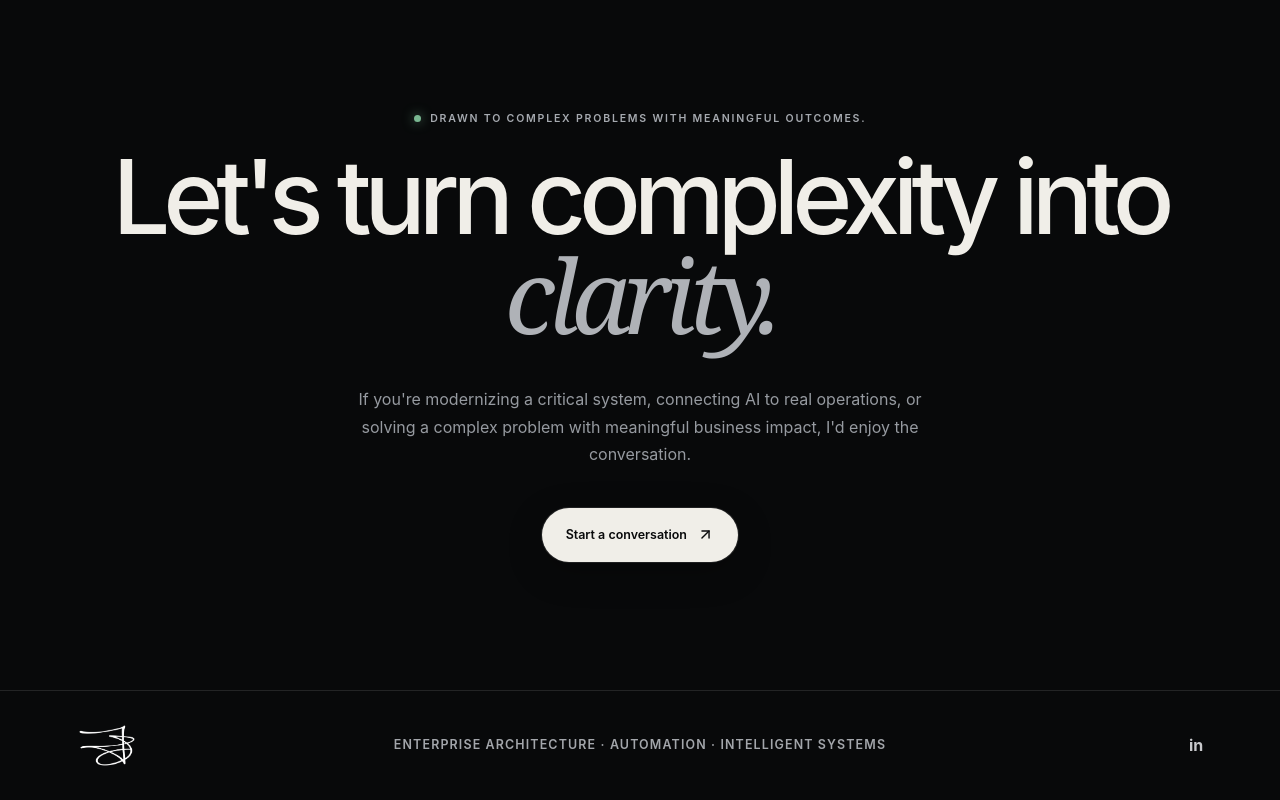
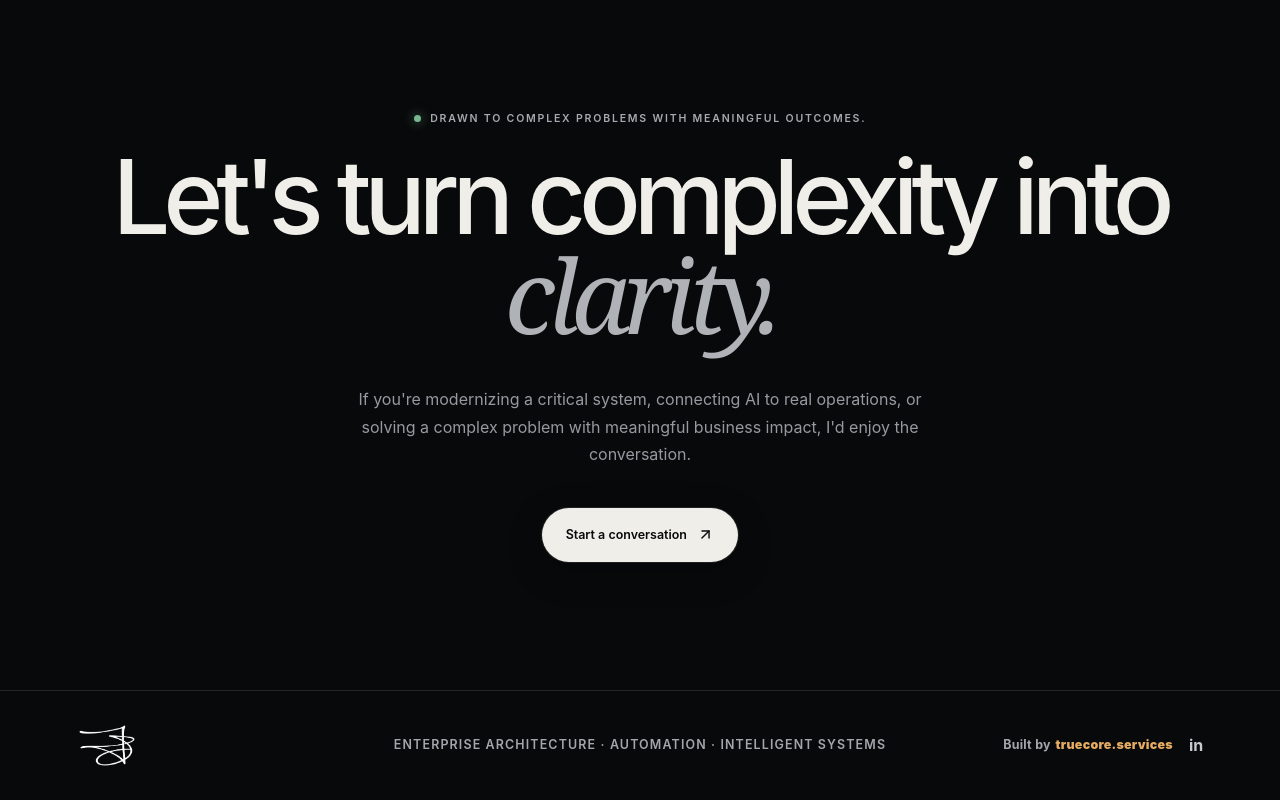
Before and after one commit to ThePalantir/troystone_dev_website, a Next.js app: page / in a window 1280 px wide. Shown: the part 9764-10564 px from the top of the page. Built offline with nearby package versions, Linux system fonts and the light colour scheme.

Commit message:
Add TrueCore footer credit

```diff
--- a/app/globals.css
+++ b/app/globals.css
@@ -148,6 +148,8 @@ footer > p { color: #a3a6ab; font-size: .78rem; font-weight: 600; text-transform
 footer > div { justify-self: end; display: flex; gap: 1rem; }
 footer > div a { color: #c8c9cc; font-size: 1rem; font-weight: 700; }
 footer > div a:hover { color: #fff; }
+.built-by { display: inline-flex; align-items: center; gap: .3rem; color: #a3a6ab; font-size: .78rem; letter-spacing: .02em; }
+.built-by a, .built-by a:hover { color: var(--amber); font-size: inherit; font-weight: 700; }
 
 [data-theme="light"] .site-header { border-color: rgba(0,0,0,.1); background: linear-gradient(to bottom, rgba(244,241,233,.96), rgba(244,241,233,.72)); }
 [data-theme="light"] .brand-mark { filter: none; }
--- a/app/page.tsx
+++ b/app/page.tsx
@@ -198,7 +198,7 @@ export default function Home() {
 
       <section className="contact section" id="contact" aria-labelledby="contact-title"><Reveal><p className="eyebrow"><span className="status-dot" /> Drawn to complex problems with meaningful outcomes.</p><h2 id="contact-title">Let&apos;s turn complexity into<br /><em>clarity.</em></h2><p>If you&apos;re modernizing a critical system, connecting AI to real operations, or solving a complex problem with meaningful business impact, I&apos;d enjoy the conversation.</p><a className="button button-primary contact-button" href="https://www.linkedin.com/in/troystone" target="_blank" rel="noreferrer">Start a conversation <ArrowUpRight size={17} /></a></Reveal></section>
     </main>
-    <footer><a className="wordmark" href="#top" aria-label="Troy Stone, back to top"><Image className="brand-mark" src="/ts-initials.png" alt="" width={64} height={48} /></a><p>Enterprise architecture · Automation · Intelligent systems</p><div><a href="https://www.linkedin.com/in/troystone" aria-label="LinkedIn">in</a></div></footer>
+    <footer><a className="wordmark" href="#top" aria-label="Troy Stone, back to top"><Image className="brand-mark" src="/ts-initials.png" alt="" width={64} height={48} /></a><p>Enterprise architecture · Automation · Intelligent systems</p><div><span className="built-by"><strong>Built by</strong> <a href="https://truecore.services/" target="_blank" rel="noreferrer"><strong>truecore.services</strong></a></span><a href="https://www.linkedin.com/in/troystone" aria-label="LinkedIn">in</a></div></footer>
     <script type="application/ld+json" dangerouslySetInnerHTML={{ __html: JSON.stringify(jsonLd).replace(/</g, "\\u003c") }} />
   </>;
 }
```
